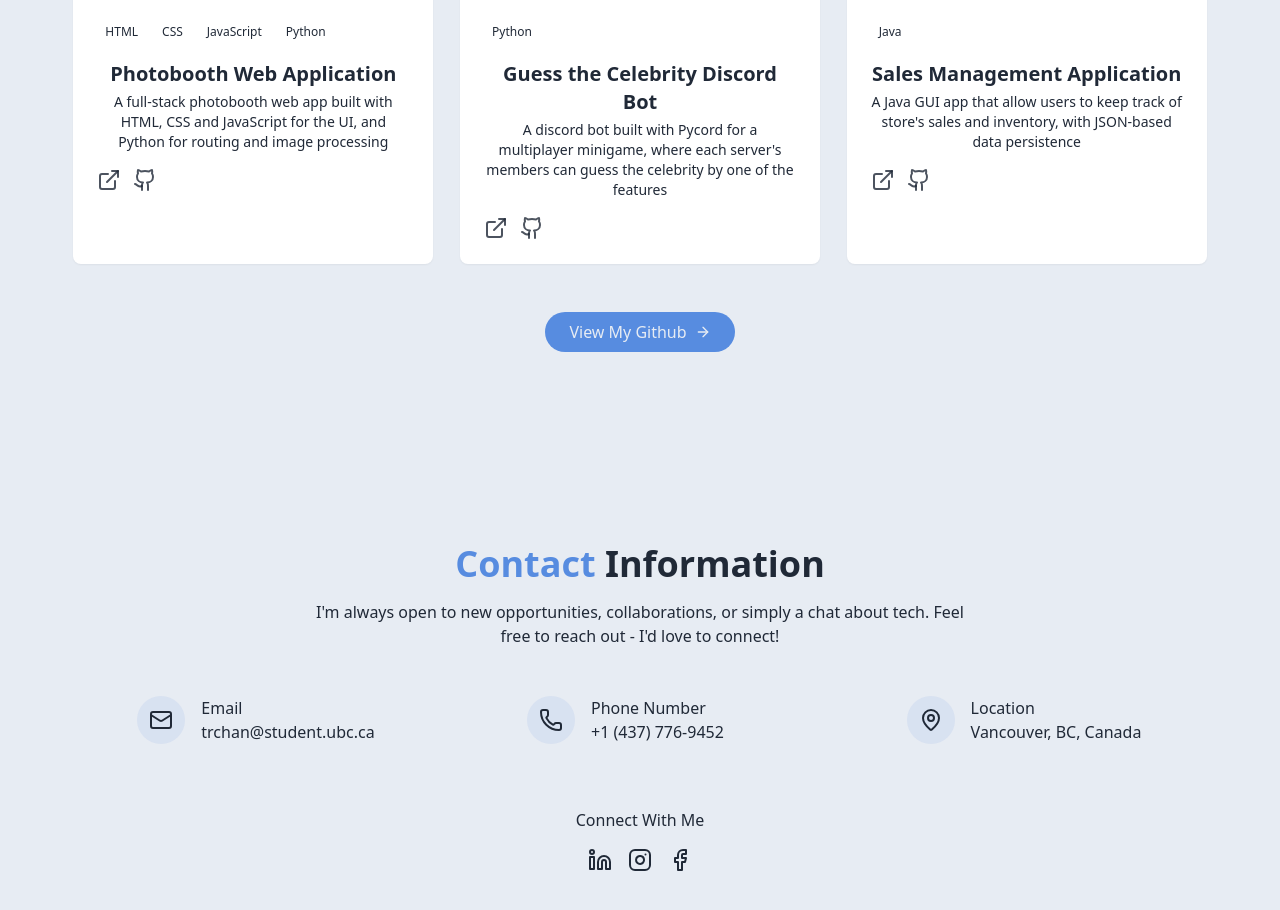
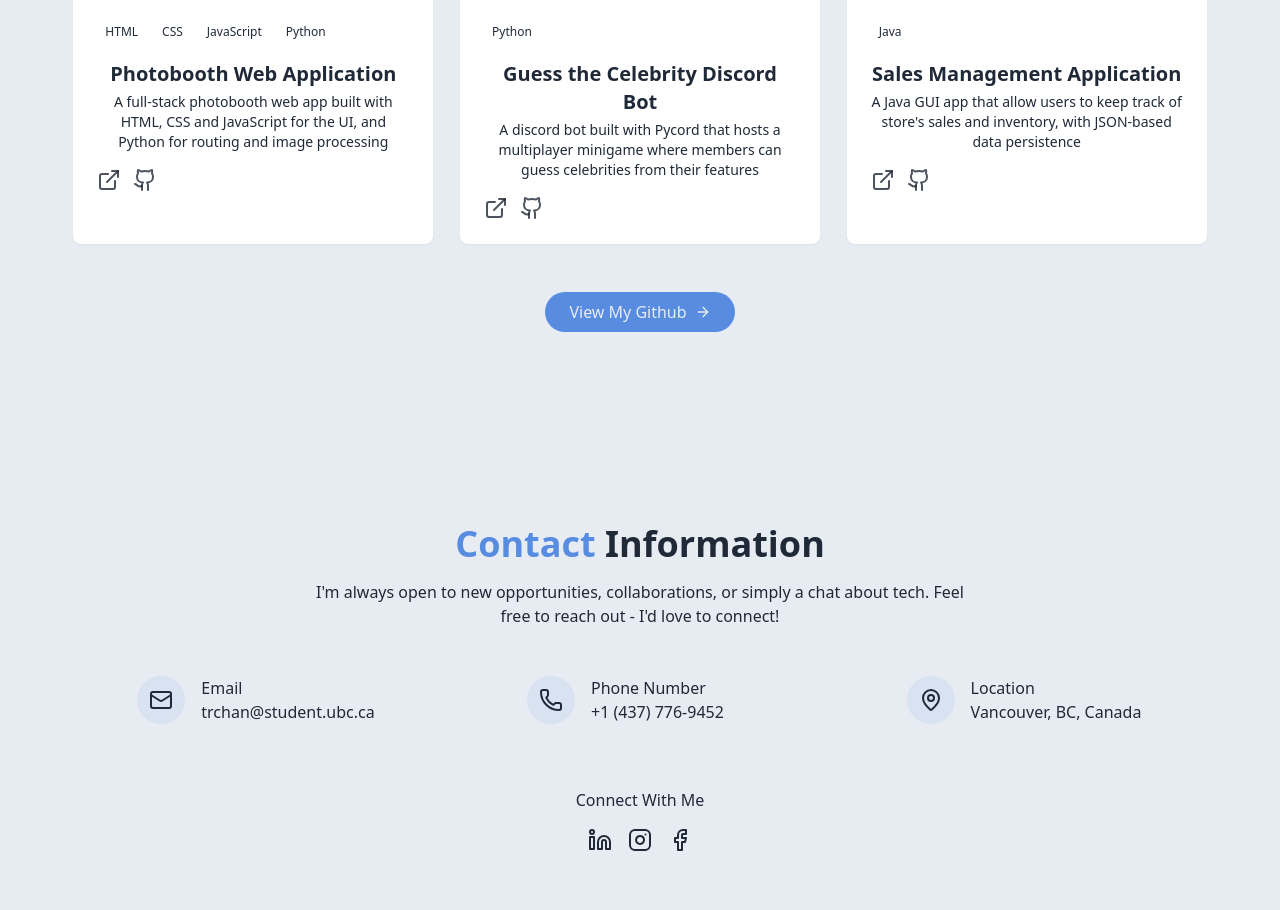
Before and after one commit to chucan1312/portfolio, a React (Vite) app: page / in a window 1280 px wide. Shown: the part 2220-3130 px from the top of the page. Built offline with nearby package versions, Linux system fonts and the light colour scheme.

Commit message:
Update projects sectionsection

```diff
--- a/src/components/ProjectsSection.jsx
+++ b/src/components/ProjectsSection.jsx
@@ -13,7 +13,7 @@ const projects = [
     {
         id: 2,
         title: "Guess the Celebrity Discord Bot",
-        description: "A discord bot built with Pycord for a multiplayer minigame, where each server's members can guess the celebrity by one of the features",
+        description: "A discord bot built with Pycord that hosts a multiplayer minigame where members can guess celebrities from their features",
         tags: ["Python"],
         githubUrl: "https://github.com/chucan1312/guess-celeb-discord-bot",
         image: "/projects/project2.png"
```
Also changed, not shown: public/projects/project1.png, public/projects/project2.png.
